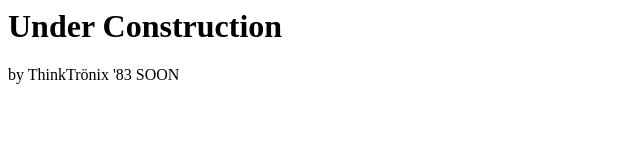
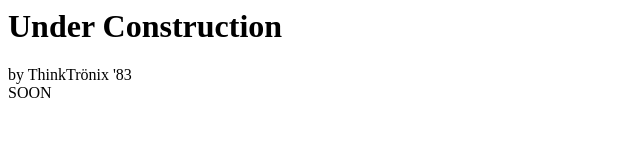
Before and after one commit to CptCookie/thinktron83, a plain HTML site: page index.html in a window 1280 px wide. Shown: the whole page, without its empty margins (0-640 px from the left). Drawn offline with Linux system fonts and the light colour scheme.

Commit message:
fix formating

```diff
--- a/index.html
+++ b/index.html
@@ -4,7 +4,7 @@
     </head>
     <body>
         <h1>Under Construction</h1>
-        <span>by ThinkTrönix '83</span>
-        <span> SOON </span>
+        <div>by ThinkTrönix '83</div>
+        <div>SOON</div>
     </body>
 </html>
```
